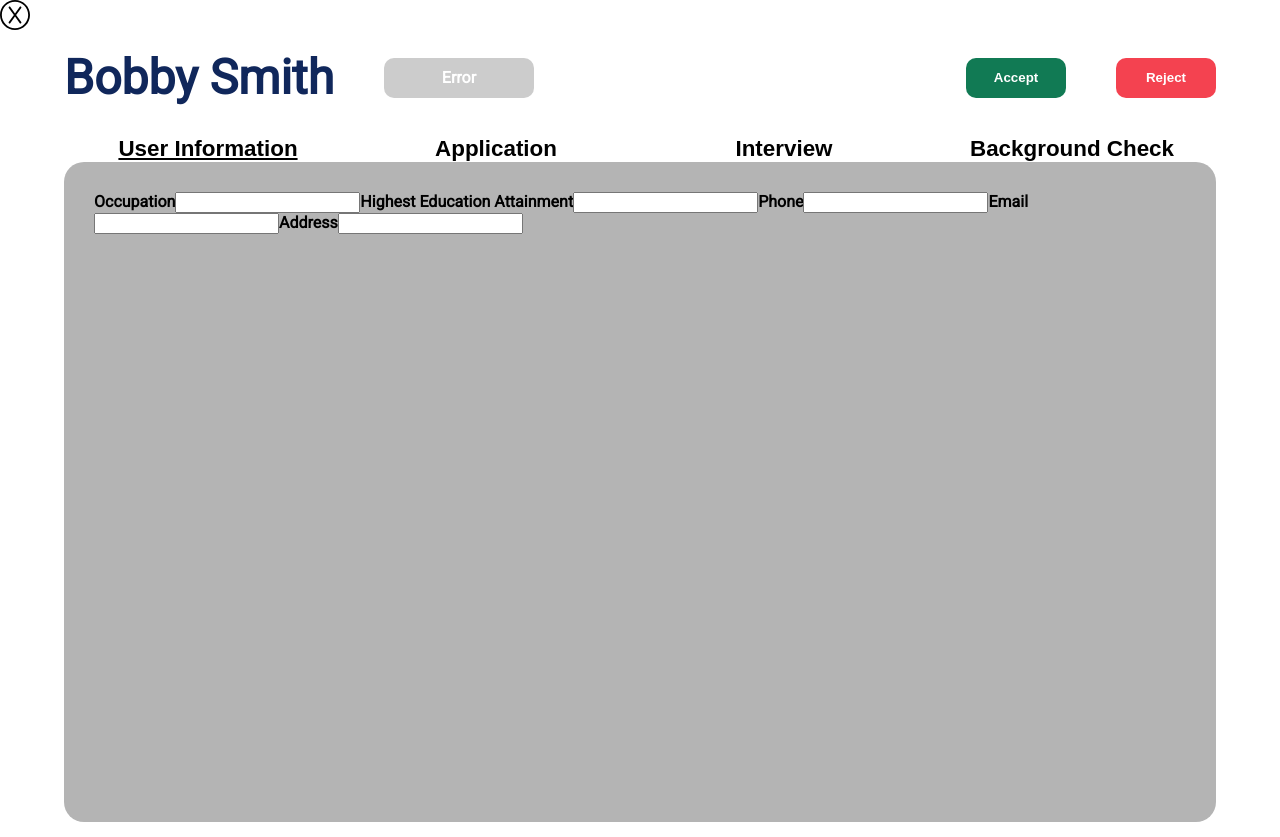
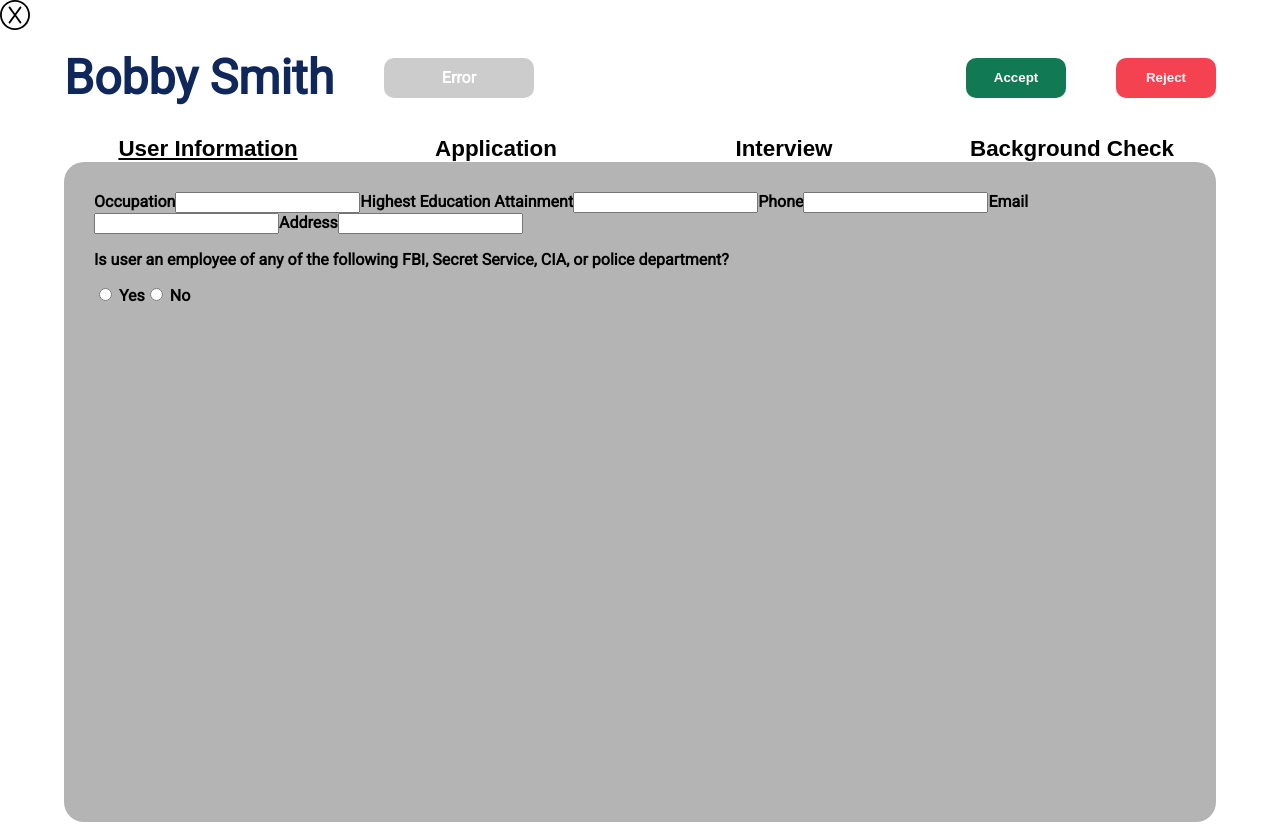
Before and after one commit to Hack4ImpactFall2021/y-knot, a React (Create React App) app: page / in a window 1280 px wide. Both pictures are taken after a click on the button "User Information". Built offline with nearby package versions, Linux system fonts and the light colour scheme; a web font is replaced by a local one.

Commit message:
added radio buttons for background question

```diff
--- a/package.json
+++ b/package.json
@@ -14,6 +14,7 @@
     "axios": "^0.24.0",
     "dropzone": "^6.0.0-beta.2",
     "firebase": "^9.1.3",
+    "material-ui": "^0.20.2",
     "react": "^17.0.2",
     "react-calendar": "^3.5.0",
     "react-dom": "^17.0.2",
--- a/src/ProfilePage/ProfileContent/UserInfoTab/UserInfo.tsx
+++ b/src/ProfilePage/ProfileContent/UserInfoTab/UserInfo.tsx
@@ -1,5 +1,6 @@
 import React, { Component } from 'react';
 import './UserInfo.css';
+import 'material-ui';
 
 
 class UserInfo extends Component {
@@ -81,6 +82,14 @@ class UserInfo extends Component {
           // value = { this.state.address}
           onChange = { this.handleAddressChange}
           />
+
+          <p>Is user an employee of any of the following FBI, Secret Service, CIA, or police department?</p>
+          <div>
+            <input type="radio" value="Yes"/> Yes
+            <input type="radio" value="No" name="gender" /> No
+          </div>
+
+
         </div>
 
       </form>
```
Also changed, not shown: 1 other file (tests, documents, lock files or other folders).
